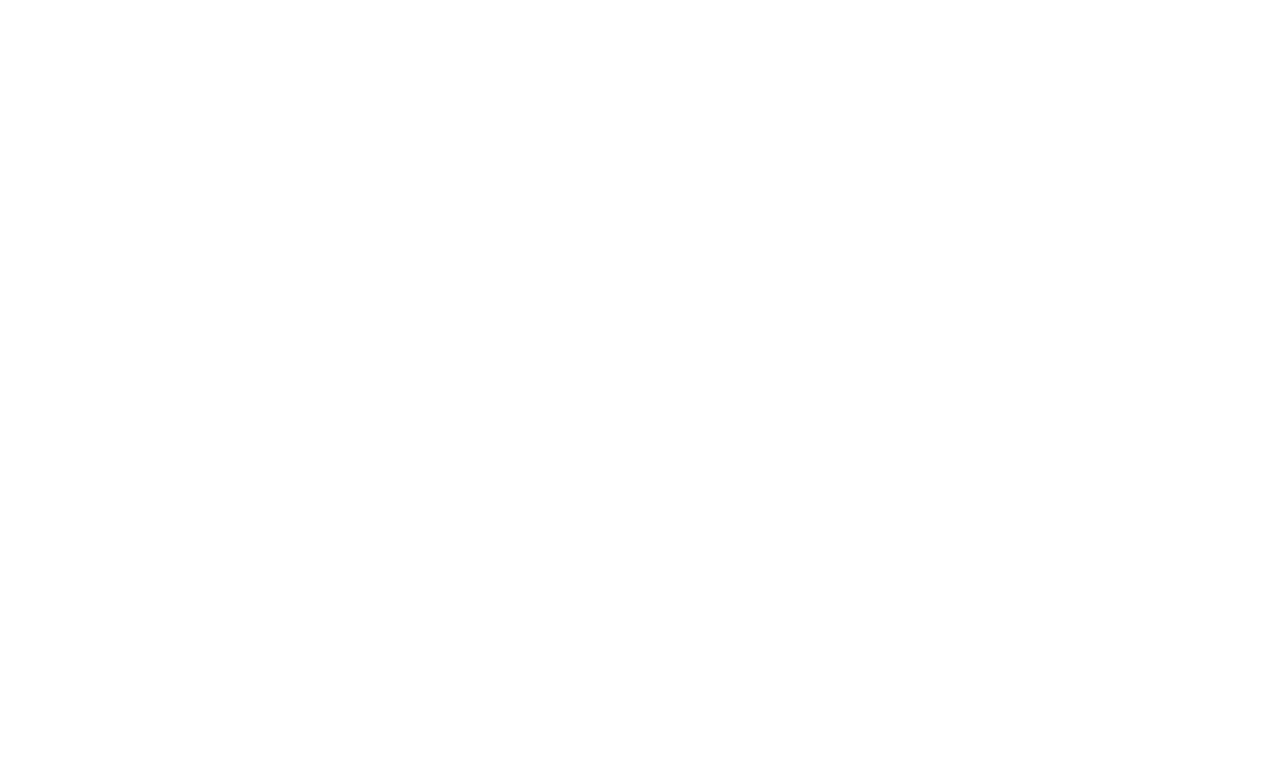
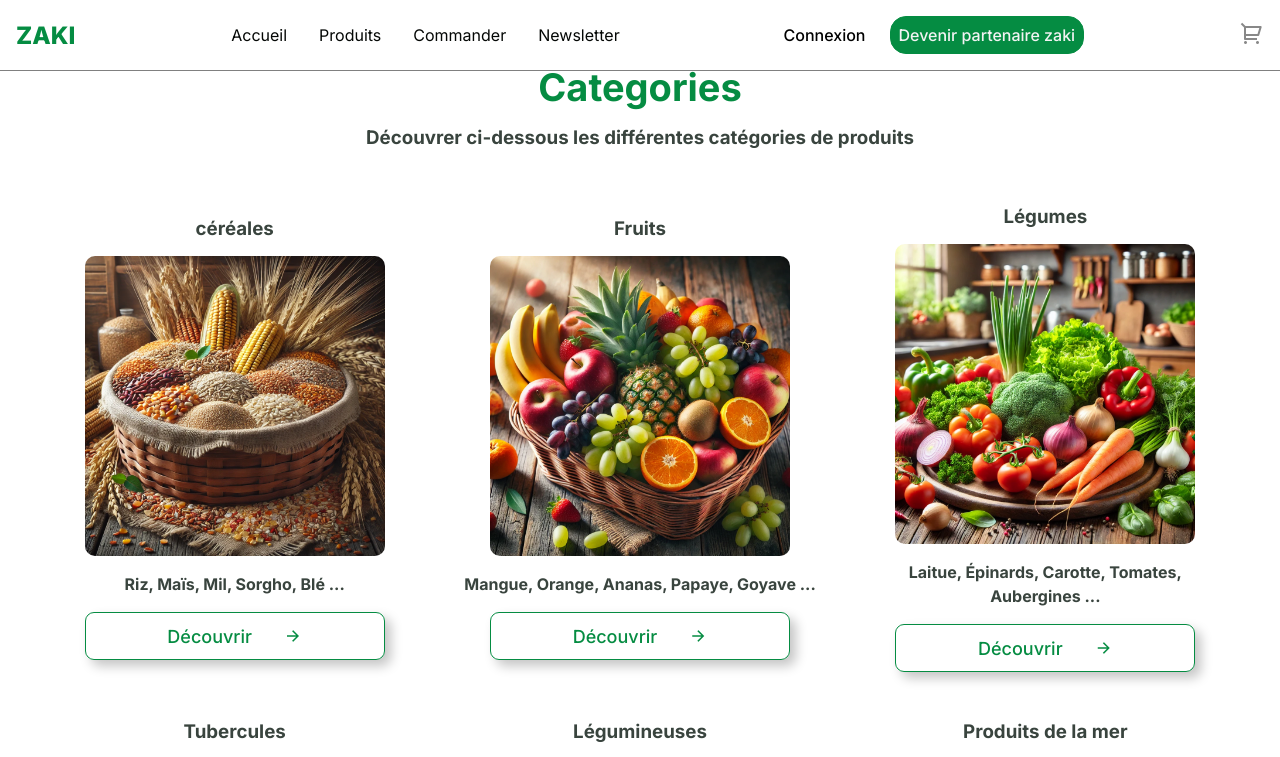
Before and after one commit to miakojean/zaki, a Vue app in the folder zaki front/: page /category in a window 1280 px wide. Before the commit this address had no page. Shown: the top 757 px of the page. Built offline with nearby package versions, Linux system fonts and the light colour scheme.

Commit message:
product commit 3

```diff
--- a/zaki front/src/components/Landing/NavBar.vue
+++ b/zaki front/src/components/Landing/NavBar.vue
@@ -9,7 +9,7 @@
       </ul>
       <div class="nav__log">
         <li class="link"><router-link to="/login">Connexion</router-link></li>
-        <li id="member" class="link"><router-link to="/Registration">Devenir partenaire</router-link></li>
+        <li id="member" class="link"><router-link to="/Registration">Devenir partenaire zaki</router-link></li>
       </div>
       <ComponentCart />
       <div class="nav__menu__btn" id="menu-btn">
@@ -193,7 +193,7 @@ cursor: pointer;
     transition: 0.3s;
     font-weight: 500;
     background: var(--bice-blue);
-    padding: 12px;
+    padding: 0.5rem;
   }
 
   .link__log{
@@ -220,7 +220,13 @@ cursor: pointer;
   }
 
   #member{
-    background: #16DB65;
+    background: #058C42;
+    color: #f3f3f3;
+    border: 1px solid #058C42;
+    border-radius: 1rem;
+  }
+
+  #member a{
     color: #f3f3f3;
   }
 }
--- a/zaki front/src/components/Landing/PageSection.vue
+++ b/zaki front/src/components/Landing/PageSection.vue
@@ -156,8 +156,39 @@ section{
     .card__container{
         padding: 1rem;
         display: grid;
-        grid-template-columns: 1fr 1fr 1fr 1fr;
+        grid-template-columns: 1fr 1fr 1fr;
         gap: 1rem;
+    }
+    .Pic{
+        background-size: cover;
+        height: 320px;
+        width: 320px;
+        cursor: pointer;
+    }
+    .cards{
+        display: flex;
+        flex-direction: column;
+        justify-content: center;
+        align-content: center;
+        gap: 1rem;
+        padding: 0.5rem;
+    }
+}
+
+@media (min-width: 1920px) {
+    .section__header{
+        display: flex;
+        flex-direction: row;
+        justify-content: space-between;
+        align-items: center;
+        gap: 1rem;
+        width: 100%;
+    }
+    .card__container{
+        padding: 1rem;
+        display: grid;
+        grid-template-columns: 1fr 1fr 1fr;
+        gap: 2rem;
     }
     .Pic{
         background-size: cover;
--- a/zaki front/src/components/Products/Categories.vue
+++ b/zaki front/src/components/Products/Categories.vue
@@ -1,5 +1,6 @@
 <template>
   <section>
+
     <header class="section__header">
     <h2> Categories </h2>
     <h3>
@@ -149,10 +150,40 @@ img{
   }
   img{
     background-size: cover;
-    max-width: 400px;
-    max-height: 400px;
+    max-width: 300px;
+    max-height: 300px;
     border-radius: 10px;
   }
 }
 
+@media (min-width: 1920px) {
+    .section__header{
+        display: flex;
+        flex-direction: row;
+        justify-content: space-between;
+        align-items: center;
+        gap: 1rem;
+        width: 100%;
+    }
+    .card__container{
+        padding: 1rem;
+        display: grid;
+        grid-template-columns: 1fr 1fr 1fr;
+        gap: 2rem;
+    }
+    .Pic{
+        background-size: cover;
+        height: 400px;
+        width: 400px;
+        cursor: pointer;
+    }
+    .cards{
+        display: flex;
+        flex-direction: column;
+        justify-content: center;
+        align-content: center;
+        gap: 1rem;
+        padding: 0.5rem;
+    }
+}
 </style>
--- a/zaki front/src/components/Products/Products.vue
+++ b/zaki front/src/components/Products/Products.vue
@@ -1,34 +1,191 @@
 <template>
   <section>
     <NavBar />
-    <h1>Catégories</h1>
-    <ul>
-      <li v-for="(category, key) in categories" :key="key">
-        <router-link :to="{ name: 'categories', params: { category: key } }">
-          {{ category.name }}
-        </router-link>
-      </li>
-    </ul>
+    <header class="section__header">
+    <h2> Categories </h2>
+    <h3>
+      Découvrer ci-dessous les différentes catégories de produits
+    </h3>
+    </header>
+    <div class="custom-head-divider"></div>
+    <div class="card__container">
+        <div v-for="category in categories" :key="category.id" class="cards">
+          <h3>{{ category.name }}</h3>
+          <img :src="category.image" :alt="`Image de ${category.name}`" class="Pic" />
+          <p>{{ category.items.slice(0,5).join(', ') }} ...</p>
+          <MoreButton />
+        </div>
+    </div>
   </section>
 </template>
 
 <script>
+
+import { categoriesData } from '@/data/categoriesData';
+import MoreButton from '../MoreButton.vue';
 import NavBar from '../Landing/NavBar.vue';
-import { categoriesData } from '@/data/categoriesData';
 
-export default {
-    components:{
-        NavBar,
-    },
-    name: 'CategoryList',
+export default{
   data() {
     return {
-      categories: categoriesData,
+      categories:categoriesData,
     };
   },
-}
+  components:{
+    MoreButton,
+    NavBar
+  }
+};
+
 </script>
 
-<style>
+<style scoped>
 
+section{
+  padding: 1rem;
+  display: flex;
+  flex-direction: column;
+  justify-content: center;
+  align-items: center;
+  gap: 1rem;
+}
+
+.section__header{
+  display: flex;
+  flex-direction: column;
+  align-items: center;
+  justify-content: center;
+  padding: 1rem;
+  gap: 1rem;
+}
+
+.card___container{
+  display: flex;
+  flex-direction: column;
+  justify-content: center;
+  align-content: center;
+  gap: 1rem;
+}
+
+.cards{
+  display: flex;
+  flex-direction: column;
+  justify-content: center;
+  align-items: center;
+  gap: 1rem;
+  padding: 0.5rem;
+}
+
+img{
+  background-size: cover;
+  max-width: 300px;
+  max-height: 300px;
+  border-radius: 10px;
+}
+
+.item__group{
+  line-height: 2;
+}
+
+.food__items{
+  font-size: 1rem;
+}
+
+.items__list{
+  border-top: 1px solid #058C42;
+  width: 100%;
+  display: flex;
+  justify-content: space-between;
+  cursor: pointer;
+}
+
+.items__list i{
+  color: #058C42;
+}
+
+.categories{
+  margin-top: 3rem;
+  display: flex;
+  flex-direction: column;
+  justify-content: center;
+  align-items: center;
+}
+
+@media (min-width: 768px) {
+
+  .card__container{
+    display: grid;
+    grid-template-columns: 1fr 1fr;
+    gap: 2rem;
+  }
+  .cards{
+    display: flex;
+    flex-direction: column;
+    justify-content: center;
+    align-content: center;
+    gap: 1rem;
+    padding: 0.5rem;
+  }
+  img{
+    background-size: cover;
+    max-width: 320px;
+    max-height: 320px;
+    border-radius: 10px;
+  }
+
+}
+
+@media (min-width: 1024px) {
+
+  .card__container{
+    display: grid;
+    grid-template-columns: 1fr 1fr 1fr;
+    gap: 2rem;
+  }
+  .cards{
+    display: flex;
+    flex-direction: column;
+    justify-content: center;
+    align-content: center;
+    gap: 1rem;
+    padding: 0.5rem;
+  }
+  img{
+    background-size: cover;
+    max-width: 300px;
+    max-height: 300px;
+    border-radius: 10px;
+  }
+}
+
+@media (min-width: 1920px) {
+    .section__header{
+        display: flex;
+        flex-direction: row;
+        justify-content: space-between;
+        align-items: center;
+        gap: 1rem;
+        width: 100%;
+    }
+    .card__container{
+        padding: 1rem;
+        display: grid;
+        grid-template-columns: 1fr 1fr 1fr;
+        gap: 2rem;
+    }
+    .Pic{
+        background-size: cover;
+        height: 400px;
+        width: 400px;
+        cursor: pointer;
+    }
+    .cards{
+        display: flex;
+        flex-direction: column;
+        justify-content: center;
+        align-content: center;
+        gap: 1rem;
+        padding: 0.5rem;
+    }
+}
 </style>
--- a/zaki front/src/data/categoriesData.js
+++ b/zaki front/src/data/categoriesData.js
@@ -9,7 +9,7 @@ export const categoriesData = {
         name: 'Fruits',
         image: new URL('@/assets/categories/fruits.webp', import.meta.url).href,
         description: 'Mangue, orange, ananas, etc.',
-        items: ['Mangue', 'Orange', 'Ananas', 'Papaye', 'Banane douce', 'Goyave', 'Pomme', 'Poire']
+        items: ['Mangue', 'Orange', 'Ananas', 'Papaye', 'Goyave', 'Banane douce', 'Pomme', 'Poire']
     },
     'légumes': {
         name: 'Légumes',
--- a/zaki front/src/router/index.js
+++ b/zaki front/src/router/index.js
@@ -18,9 +18,9 @@ const routes = [
         component: ResearchPage,
     },
     {
-        path:'/product/category',
+        path:'/category',
         name:'categories',
-        Component:Products,
+        component: Products,
     },
     {
         path: '/Order',
```
